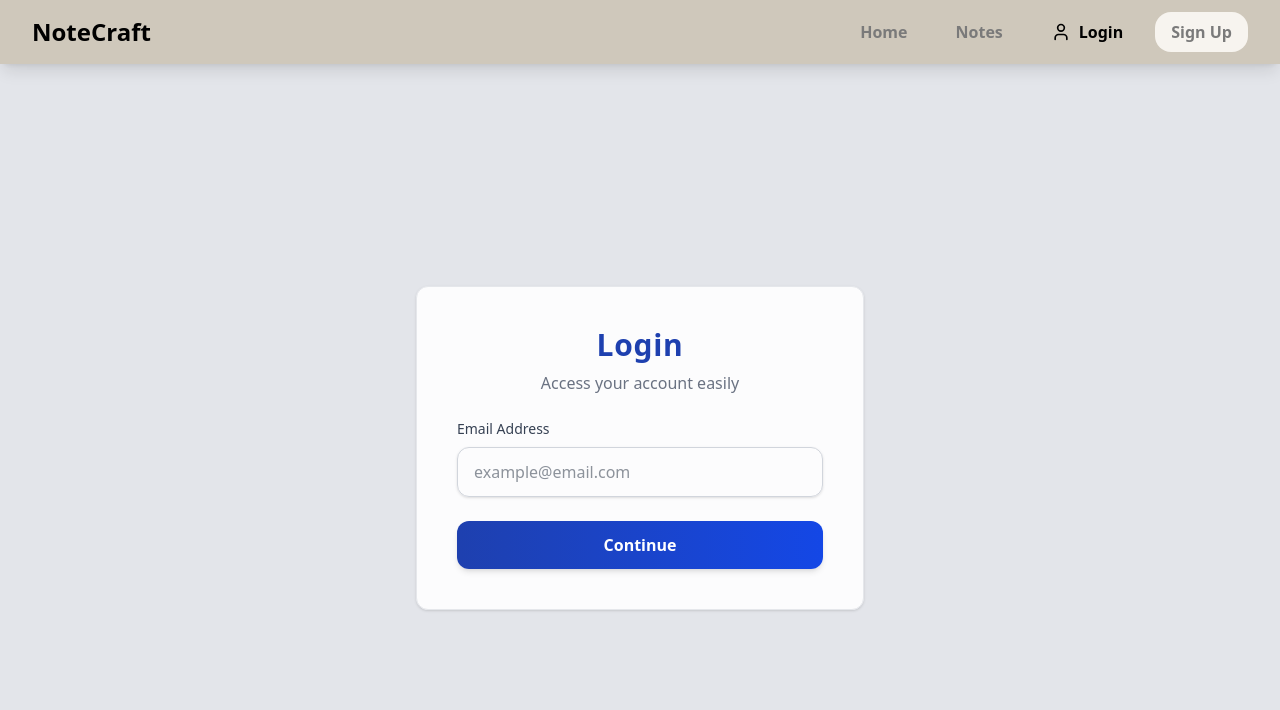
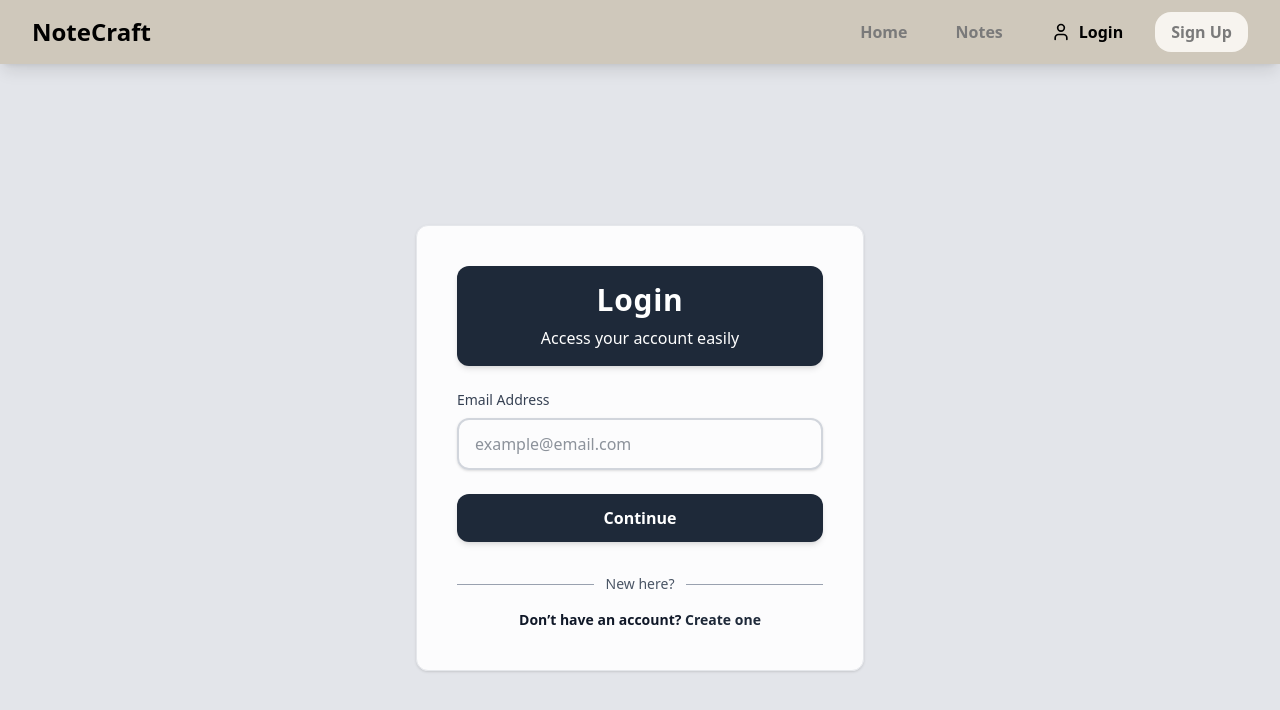
Before and after one commit to Mathesh-299/NotesMaker, a React (Vite) app in the folder notefend/: page /login in a window 1280 px wide. Shown: the top 710 px of the page. Built offline with nearby package versions, Linux system fonts and the light colour scheme.

Commit message:
Enhance that page

```diff
--- a/notefend/src/Pages/Login.jsx
+++ b/notefend/src/Pages/Login.jsx
@@ -1,5 +1,5 @@
 import { useEffect, useState } from "react";
-import { useNavigate } from "react-router-dom";
+import { Link, useNavigate } from "react-router-dom";
 import { toast } from "react-toastify";
 import API from "../API/api";
 const Login = () => {
@@ -93,13 +93,14 @@ const Login = () => {
     return (
         <div className="min-h-[calc(100vh-2rem)] flex items-center justify-center bg-[#c5c9d37a] px-4 sm:px-6 md:px-8">
             <div className="bg-white/90 p-6 sm:p-8 md:p-10 rounded-xl w-full max-w-md border border-gray-200 shadow-sm transition-all hover:shadow-md">
-                <h2 className="text-2xl sm:text-3xl font-bold text-center text-[#1E40AF] tracking-wide">
-                    Login
-                </h2>
-                <p className="text-center text-sm sm:text-base text-gray-500 mt-2">
-                    Access your account easily
-                </p>
-
+                <div className="bg-gray-800 text-white rounded-xl p-4 shadow-md">
+                    <h2 className="text-2xl sm:text-3xl font-bold text-center tracking-wide">
+                        Login
+                    </h2>
+                    <p className="text-center text-sm sm:text-base mt-2">
+                        Access your account easily
+                    </p>
+                </div>
                 {step === "email" ? (
                     <form onSubmit={handleContinue} className="mt-6 space-y-6">
                         <div>
@@ -111,14 +112,20 @@ const Login = () => {
                                 placeholder="example@email.com"
                                 value={email}
                                 onChange={(e) => setEmail(e.target.value)}
-                                className="w-full px-4 py-3 border border-gray-300 rounded-xl shadow-sm focus:ring-2 focus:ring-[#1E40AF] focus:border-[#1E40AF] text-gray-800 text-sm sm:text-base transition duration-300 ease-in-out hover:shadow-md"
+                                className="w-full px-4 py-3 border-2 border-gray-300 rounded-xl shadow-sm
+                                focus:ring-2 focus:ring-gray-800 focus:border-gray-800
+                                text-gray-800 text-sm sm:text-base transition-all duration-300
+                                hover:shadow-md hover:border-gray-700"
                             />
                         </div>
 
                         <button
                             type="submit"
                             disabled={loading}
-                            className="w-full bg-gradient-to-r from-[#1E40AF] to-blue-700 text-white py-3 rounded-xl font-semibold text-sm sm:text-base shadow-md hover:scale-105 transform transition duration-300 flex items-center justify-center disabled:opacity-60"
+                            className="w-full bg-gray-800 text-white py-3 rounded-xl font-semibold
+                                text-sm sm:text-base shadow-md hover:bg-black hover:scale-105
+                                transform transition duration-300 flex items-center justify-center
+                                disabled:opacity-60"
                         >
                             {loading ? (
                                 <div className="w-5 h-5 border-2 border-white border-t-transparent rounded-full animate-spin"></div>
@@ -148,7 +155,10 @@ const Login = () => {
                         <button
                             type="submit"
                             disabled={otpLoading}
-                            className="w-full bg-gradient-to-r from-[#1E40AF] to-blue-700 text-white py-3 rounded-xl font-semibold text-sm sm:text-base shadow-md hover:scale-105 transform transition duration-300 flex items-center justify-center disabled:opacity-60"
+                            className="w-full bg-gray-800 text-white py-3 rounded-xl font-semibold
+                            text-sm sm:text-base shadow-md hover:bg-black hover:scale-105
+                            transform transition duration-300 flex items-center justify-center
+                            disabled:opacity-60"
                         >
                             {otpLoading ? (
                                 <div className="w-5 h-5 border-2 border-white border-t-transparent rounded-full animate-spin"></div>
@@ -177,6 +187,24 @@ const Login = () => {
                         </div>
                     </form>
                 )}
+                <div className="mt-8">
+                    <div className="relative flex items-center">
+                        <div className="flex-grow border-t border-gray-400"></div>
+                        <span className="flex-shrink mx-3 text-gray-600 text-sm">New here?</span>
+                        <div className="flex-grow border-t border-gray-400"></div>
+                    </div>
+                    <p className="mt-4 text-center text-sm text-gray-900 font-bold">
+                        Don’t have an account?{" "}
+                        <Link
+                            to="/signup"
+                            className="text-gray-800 font-semibold hover:underline hover:text-black transition-colors duration-300"
+                        >
+                            Create one
+                        </Link>
+                    </p>
+                </div>
+
+
             </div>
         </div>
     );
--- a/notefend/src/Pages/Register.jsx
+++ b/notefend/src/Pages/Register.jsx
@@ -1,5 +1,5 @@
 import { useState } from "react";
-import { useNavigate } from "react-router";
+import { Link, useNavigate } from "react-router-dom";
 import { toast } from "react-toastify";
 import API from "../API/api";
 
@@ -91,14 +91,17 @@ const Register = () => {
     };
 
     return (
-        <div className="min-h-[calc(100vh-5rem)] flex items-center justify-center bg-gradient-to-br from-[#ECECEC] to-[#D9D9D9] px-4">
+        <div className="min-h-[calc(100vh-3rem)] flex items-center justify-center bg-gradient-to-br from-[#ECECEC] to-[#D9D9D9] px-4">
             <div className="bg-white p-8 rounded-2xl shadow-2xl w-full max-w-md border border-gray-200">
-                <h2 className="text-3xl font-extrabold text-center text-gray-800 tracking-wide">
-                    Sign Up
-                </h2>
-                <p className="text-center text-sm text-gray-500 mt-2">
-                    Create your account in just a few steps
-                </p>
+                <div className="bg-gray-800 text-white rounded-xl p-4 shadow-md">
+                    <h2 className="text-3xl font-extrabold text-center tracking-wide">
+                        Sign Up
+                    </h2>
+                    <p className="text-center text-sm mt-2">
+                        Create your account in just a few steps
+                    </p>
+                </div>
+
 
                 {step === "form" && (
                     <form onSubmit={handleSignup} className="mt-8 space-y-5">
@@ -207,6 +210,23 @@ const Register = () => {
                         </form>
                     </div>
                 )}
+                <div className="mt-8">
+                    <div className="relative flex items-center">
+                        <div className="flex-grow border-t border-gray-300"></div>
+                        <span className="flex-shrink mx-3 text-gray-500 text-sm">Already a member?</span>
+                        <div className="flex-grow border-t border-gray-300"></div>
+                    </div>
+                    <p className="mt-4 text-center text-sm">
+                        Yes, I have an account!{" "}
+                        <Link
+                            to="/login"
+                            className="text-[#1E40AF] font-semibold hover:underline hover:text-blue-800 transition-colors duration-300"
+                        >
+                            Sign In
+                        </Link>
+                    </p>
+                </div>
+
             </div>
         </div>
     );
```
